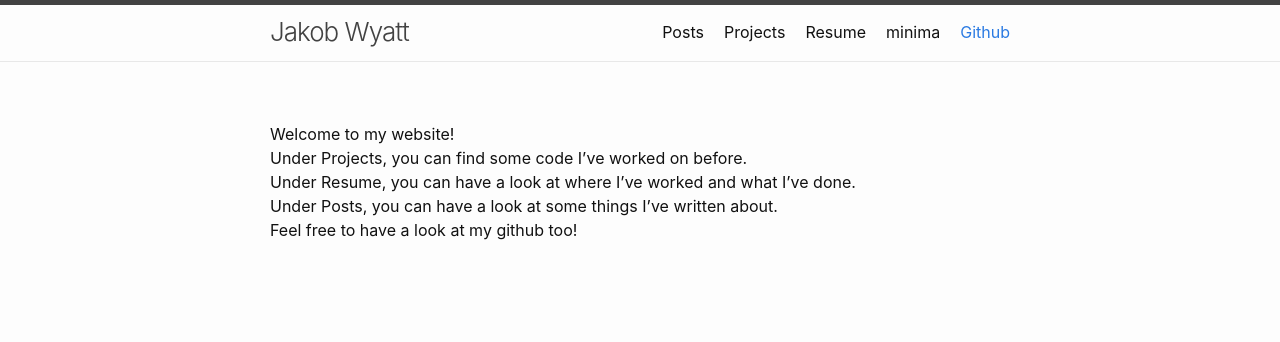
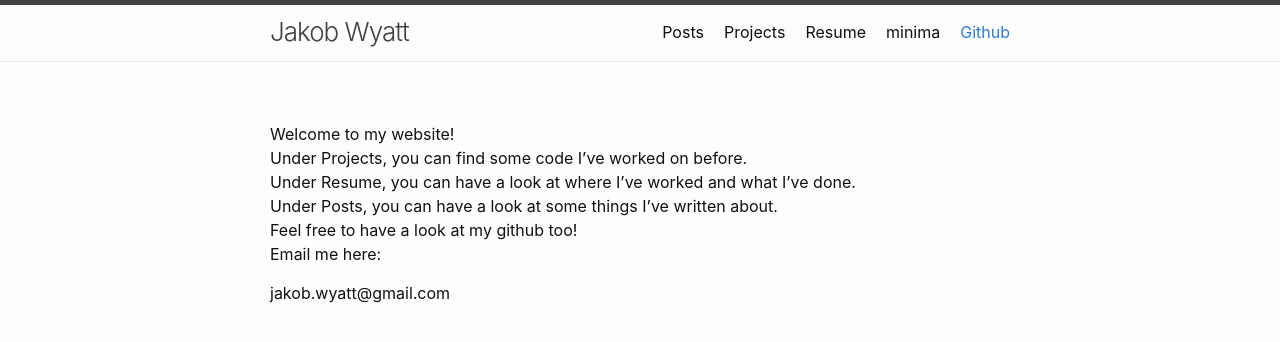
Before and after one commit to JakobWyatt/blog, a Jekyll site: the page built from index.md, in a window 1280 px wide. Shown: the top 342 px of the page. Built offline with Jekyll 4.4.1, drawn with Linux system fonts in a browser that asks for light colours.

Commit message:
Added Email and CSS Obsfucation

```diff
--- /dev/null
+++ b/_layouts/about.html
@@ -0,0 +1,14 @@
+---
+layout: default
+---
+<article class="post">
+
+  <header class="post-header">
+    <h1 class="post-title">{{ page.title | escape }}</h1>
+  </header>
+
+  <div class="post-content">
+    {{ content }} <span style="unicode-bidi: bidi-override; direction: rtl;">moc.liamg@ttayw.bokaj</span>
+  </div>
+
+</article>
--- a/index.md
+++ b/index.md
@@ -10,3 +10,4 @@
 Under Resume, you can have a look at where I've worked and what I've done.
 Under Posts, you can have a look at some things I've written about.
 Feel free to have a look at my github too!
+Email me here:
```
Also changed, not shown: other parts of index.md (+1 -1 lines).
